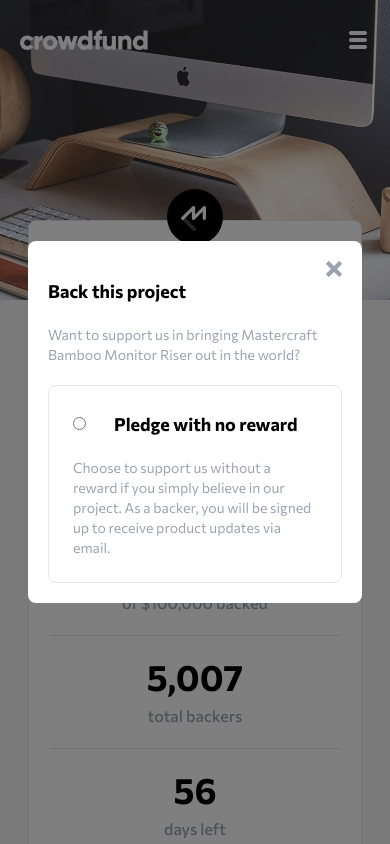
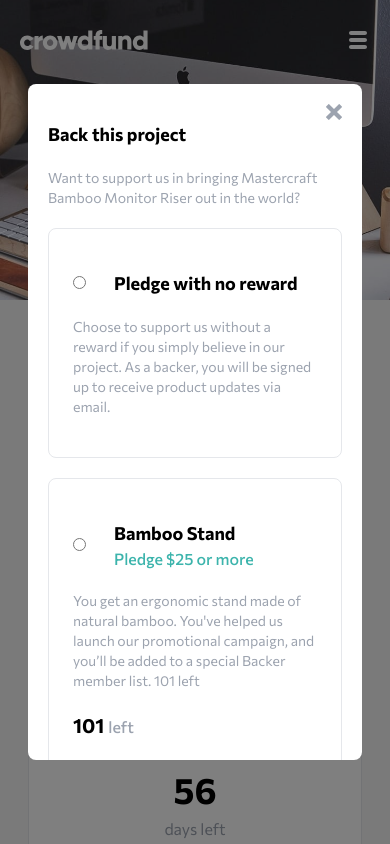
Before and after one commit to Joshlion525/CrowdFunding, a React (Vite) app: page / in a window 390 px wide. Both pictures are taken after a click on the button "Back this project". Shown: the top 844 px of the page. Built offline with nearby package versions, Linux system fonts and the light colour scheme.

Commit message:
all design implementation is done

```diff
--- a/src/components/Modal.jsx
+++ b/src/components/Modal.jsx
@@ -1,15 +1,21 @@
-import React from "react";
+import React, { useState } from "react";
 import { ImCross } from "react-icons/im";
 
 const Modal = ({ showModal, setShowModal }) => {
+	const [selectedPledge, setSelectedPledge] = useState(null);
+
 	if (!showModal) return null;
+
+	const handleRadioChange = (pledgeType) => {
+		setSelectedPledge(pledgeType);
+	};
 
 	return (
 		<div className="fixed inset-0 bg-black bg-opacity-50 flex items-center justify-center z-50 px-7 md:px-10">
-			<div className="bg-white rounded-lg p-5 md:p-10 lg:w-[850px]">
+			<div className="bg-white rounded-lg p-5 md:p-10 lg:w-[850px] h-[80%] overflow-y-auto">
 				<div className="flex justify-end">
 					<ImCross
-						className="text-gray-400"
+						className="text-gray-400 cursor-pointer"
 						onClick={() => setShowModal(false)}
 					/>
 				</div>
@@ -22,13 +28,23 @@
 						Monitor Riser out in the world?
 					</p>
 				</div>
-				<div className="border rounded-lg p-6">
+				{/* Pledge with no reward */}
+				<div className="border rounded-lg mb-5">
+					<div className="py-10 px-6">
 						<div className="flex items-center gap-7 mb-5">
 							<div>
-							<input type="radio" name="" id="" className="" />
+								<input
+									type="radio"
+									name="pledge"
+									id="noReward"
+									onChange={() =>
+										handleRadioChange("noReward")
+									}
+									checked={selectedPledge === "noReward"}
+								/>
 							</div>
 							<div>
-							<h1 className="font-bold text-lg hover:text-ButtonBackground cursor-pointer">
+								<h1 className="font-bold text-left text-lg hover:text-ButtonBackground cursor-pointer">
 									Pledge with no reward
 								</h1>
 							</div>
@@ -36,10 +52,244 @@
 						<div className="flex">
 							<div className="p-5 hidden md:block"></div>
 							<p className="text-left text-sm md:text-lg text-gray-400">
-							Choose to support us without a reward if you simply
-							believe in our project. As a backer, you will be
-							signed up to receive product updates via email.
+								Choose to support us without a reward if you
+								simply believe in our project. As a backer, you
+								will be signed up to receive product updates via
+								email.
 							</p>
+						</div>
+					</div>
+					{selectedPledge === "noReward" && (
+						<div className="admin flex flex-col md:flex-row gap-5 items-center justify-between border-t px-6 py-8">
+							<div>
+								<p className="text-gray-400 text-sm md:text-lg">
+									Enter your pledge
+								</p>
+							</div>
+							<div className="flex items-center gap-5">
+								<div className="border-2 rounded-3xl px-5 py-3 flex">
+									<span className="mr-2 text-gray-400">
+										$
+									</span>
+									<input
+										type="number"
+										className="w-12 border-none outline-none"
+									/>
+								</div>
+								<button className="bg-ButtonBackground text-white text-sm w-fit rounded-3xl py-3 px-8 hover:bg-ButtonHover">
+									Continue
+								</button>
+							</div>
+						</div>
+					)}
+				</div>
+				{/* Bamboo Stand */}
+				<div className="border rounded-lg mb-5">
+					<div className="py-10 px-6">
+						<div className="flex items-center gap-7 mb-5">
+							<div>
+								<input
+									type="radio"
+									name="pledge"
+									id="bambooStand"
+									onChange={() =>
+										handleRadioChange("bambooStand")
+									}
+									checked={selectedPledge === "bambooStand"}
+								/>
+							</div>
+							<div className="flex items-center w-full justify-between">
+								<div className="flex flex-col md:flex-row text-left md:items-center md:gap-5">
+									<h1 className="font-bold text-lg hover:text-ButtonBackground cursor-pointer">
+										Bamboo Stand
+									</h1>
+									<p className="text-ButtonBackground font-medium">
+										Pledge $25 or more
+									</p>
+								</div>
+								<div className="hidden md:block">
+									<h1 className="font-bold text-xl">
+										101{" "}
+										<span className="text-gray-400 my-5 text-base font-medium">
+											left
+										</span>
+									</h1>
+								</div>
+							</div>
+						</div>
+						<div className="flex">
+							<div className="p-5 hidden md:block"></div>
+							<p className="text-left text-sm md:text-lg text-gray-400">
+								You get an ergonomic stand made of natural
+								bamboo. You've helped us launch our promotional
+								campaign, and you’ll be added to a special
+								Backer member list. 101 left
+							</p>
+						</div>
+						<div className="block md:hidden text-left mt-5">
+							<h1 className="font-bold text-xl">
+								101{" "}
+								<span className="text-gray-400 my-5 text-base font-medium">
+									left
+								</span>
+							</h1>
+						</div>
+					</div>
+					{selectedPledge === "bambooStand" && (
+						<div className="admin flex flex-col md:flex-row gap-5 items-center justify-between border-t px-6 py-8">
+							<div>
+								<p className="text-gray-400 text-sm md:text-lg">
+									Enter your pledge
+								</p>
+							</div>
+							<div className="flex items-center gap-5">
+								<div className="border-2 rounded-3xl px-5 py-3 flex">
+									<span className="mr-2 text-gray-400">
+										$
+									</span>
+									<input
+										type="number"
+										className="w-12 border-none outline-none"
+									/>
+								</div>
+								<button className="bg-ButtonBackground text-white text-sm w-fit rounded-3xl py-3 px-8 hover:bg-ButtonHover">
+									Continue
+								</button>
+							</div>
+						</div>
+					)}
+				</div>
+				{/* Black Edition Stand */}
+				<div className="border rounded-lg mb-5">
+					<div className="py-10 px-6">
+						<div className="flex items-center gap-7 mb-5">
+							<div>
+								<input
+									type="radio"
+									name="pledge"
+									id="blackEditionStand"
+									onChange={() =>
+										handleRadioChange("blackEditionStand")
+									}
+									checked={
+										selectedPledge === "blackEditionStand"
+									}
+								/>
+							</div>
+							<div className="flex items-center w-full justify-between">
+								<div className="flex flex-col md:flex-row text-left md:items-center md:gap-5">
+									<h1 className="font-bold text-lg hover:text-ButtonBackground cursor-pointer">
+										Black Edition Stand
+									</h1>
+									<p className="text-ButtonBackground font-medium">
+										Pledge $75 or more
+									</p>
+								</div>
+								<div className="hidden md:block">
+									<h1 className="font-bold text-xl">
+										64{" "}
+										<span className="text-gray-400 my-5 text-base font-medium">
+											left
+										</span>
+									</h1>
+								</div>
+							</div>
+						</div>
+						<div className="flex">
+							<div className="p-5 hidden md:block"></div>
+							<p className="text-left text-sm md:text-lg text-gray-400">
+								You get a Black Special Edition computer stand
+								and a personal thank you. You’ll be added to our
+								Backer member list. Shipping is included.
+							</p>
+						</div>
+						<div className="block md:hidden text-left mt-5">
+							<h1 className="font-bold text-xl">
+								64{" "}
+								<span className="text-gray-400 my-5 text-base font-medium">
+									left
+								</span>
+							</h1>
+						</div>
+					</div>
+					{selectedPledge === "blackEditionStand" && (
+						<div className="admin flex flex-col md:flex-row gap-5 items-center justify-between border-t px-6 py-8">
+							<div>
+								<p className="text-gray-400 text-sm md:text-lg">
+									Enter your pledge
+								</p>
+							</div>
+							<div className="flex items-center gap-5">
+								<div className="border-2 rounded-3xl px-5 py-3 flex">
+									<span className="mr-2 text-gray-400">
+										$
+									</span>
+									<input
+										type="number"
+										className="w-12 border-none outline-none"
+									/>
+								</div>
+								<button className="bg-ButtonBackground text-white text-sm w-fit rounded-3xl py-3 px-8 hover:bg-ButtonHover">
+									Continue
+								</button>
+							</div>
+						</div>
+					)}
+				</div>
+				{/* Mahogany Special Edition */}
+				<div className="border rounded-lg mb-5">
+					<div className="py-10 px-6">
+						<div className="flex items-center gap-7 mb-5">
+							<div>
+								<input
+									type="radio"
+									name="pledge"
+									id="mahoganyEdition"
+									onChange={() =>
+										handleRadioChange("mahoganyEdition")
+									}
+									checked={
+										selectedPledge === "mahoganyEdition"
+									}
+									disabled
+								/>
+							</div>
+							<div className="flex items-center w-full justify-between">
+								<div className="flex flex-col md:flex-row text-left md:items-center md:gap-5">
+									<h1 className="font-bold text-lg text-gray-400 cursor-pointer">
+										Mahogany Special Edition
+									</h1>
+									<p className="text-gray-400 font-medium">
+										Pledge $200 or more
+									</p>
+								</div>
+								<div className="hidden md:block">
+									<h1 className="font-bold text-xl text-gray-400">
+										0{" "}
+										<span className="text-gray-400 my-5 text-base font-medium">
+											left
+										</span>
+									</h1>
+								</div>
+							</div>
+						</div>
+						<div className="flex">
+							<div className="p-5 hidden md:block"></div>
+							<p className="text-left text-sm md:text-lg text-gray-300">
+								You get two Special Edition Mahogany stands, a
+								Backer T-Shirt, and a personal thank you. You’ll
+								be added to our Backer member list. Shipping is
+								included.
+							</p>
+						</div>
+						<div className="block md:hidden text-left mt-5">
+							<h1 className="font-bold text-xl text-gray-400">
+								0{" "}
+								<span className="text-gray-300 my-5 text-base font-medium">
+									left
+								</span>
+							</h1>
+						</div>
 					</div>
 				</div>
 			</div>
--- a/src/pages/Home.jsx
+++ b/src/pages/Home.jsx
@@ -11,7 +11,7 @@
 			<div className="backGround h-[300px] lg:h-[400px]">
 				<Navbar />
 			</div>
-			<div className="bg-Background min-h-screen flex flex-col items-center  px-7 md:px-10 lg:px-0">
+			<div className="bg-Background min-h-screen flex flex-col items-center px-7 md:px-10 lg:px-0">
 				<div className="rounded-lg border p-5 md:p-10 text-center relative -top-20 bg-white w-full lg:w-[850px]">
 					<div className="absolute -top-8 left-1/2 transform -translate-x-1/2">
 						<img src={Mastercraft} alt="" />
@@ -19,7 +19,7 @@
 					<h1 className="font-bold text-xl lg:text-4xl my-5">
 						Mastercraft Bamboo Monitor Riser
 					</h1>
-					<p className="text-sm font-medium lg:text-xl text-gray-400 mb-9">
+					<p className="text-sm lg:text-xl text-gray-400 mb-9">
 						A beautiful & handcrafted monitor stand to reduce neck
 						and eye strain.
 					</p>
@@ -48,19 +48,19 @@
 					<div className="flex flex-col md:flex-row gap-5 md:gap-16 text-center md:text-left">
 						<div className="border-b md:border-b-0 md:border-r pb-5 md:pb-0 md:pr-10">
 							<h1 className="font-bold text-4xl mb-2">$89,914</h1>
-							<p className="text-gray-400 md:text-lg font-medium">
+							<p className="text-gray-400 md:text-lg">
 								of $100,000 backed
 							</p>
 						</div>
 						<div className="border-b md:border-b-0 md:border-r pb-5 md:pb-0 md:pr-10">
 							<h1 className="font-bold text-4xl mb-2">5,007</h1>
-							<p className="text-gray-400 md:text-lg font-medium">
+							<p className="text-gray-400 md:text-lg">
 								total backers
 							</p>
 						</div>
 						<div>
 							<h1 className="font-bold text-4xl mb-2"> 56</h1>
-							<p className="text-gray-400 md:text-lg font-medium">
+							<p className="text-gray-400 md:text-lg">
 								days left
 							</p>
 						</div>
```
Lines whose indentation alone changed are shown as unchanged.
